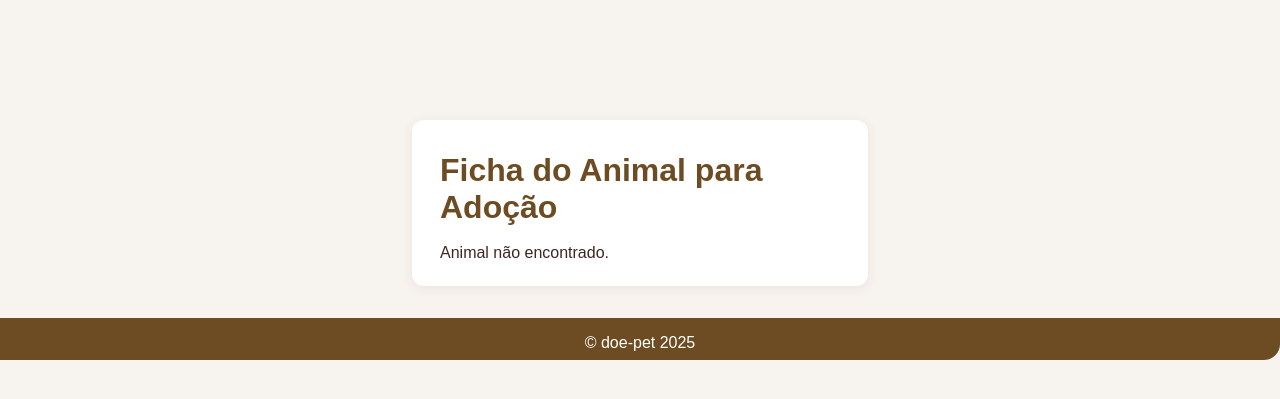
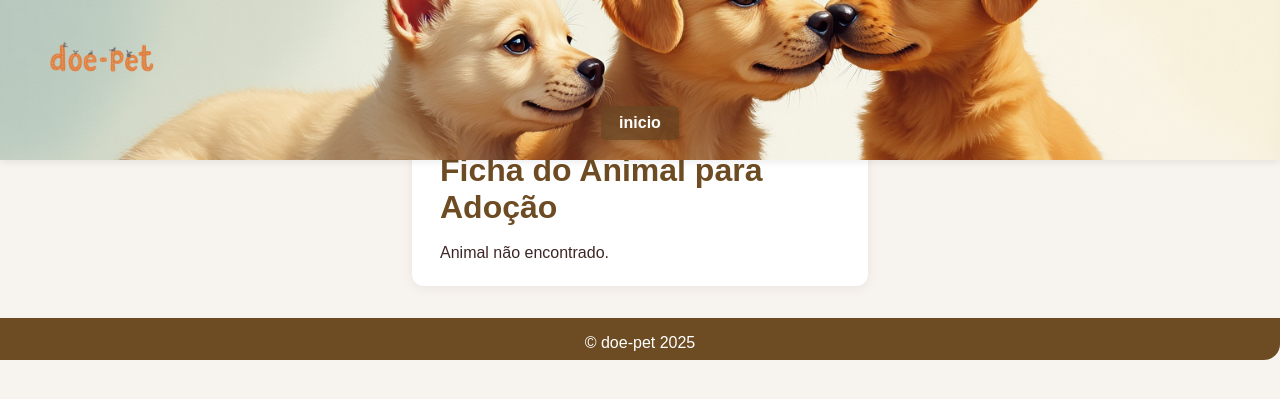
Before and after one commit to vava99j/pw2, a PHP site: page /adotar.php in a window 1280 px wide. Shown: the top 399 px of the page. Run offline with PHP 8.4, Linux system fonts and the light colour scheme; data that the repository does not hold is empty.

Commit message:
tudo certo

```diff
--- a/adotar.php
+++ b/adotar.php
@@ -44,6 +44,15 @@ mysqli_close($conexao);
     <link rel="icon" type="image/png" href="fotos/favicon.png">
 </head>
 <body>
+      <header>
+        <h1>
+            <img src="fotos/Vj_quero_a_palavra_doe-pet_estilizada_com_as_letras__0e2b4ce2-5c4d-4d8a-8401-b20751ebdc5c.png" alt="Doe Pet" style="height:60px;">
+        </h1>
+        <nav>
+            <a href="index.php">inicio</a>
+
+        </nav>
+    </header>
     <div class="container">
         <h1>Ficha do Animal para Adoção</h1>
         <?php if ($animal): ?>
```
